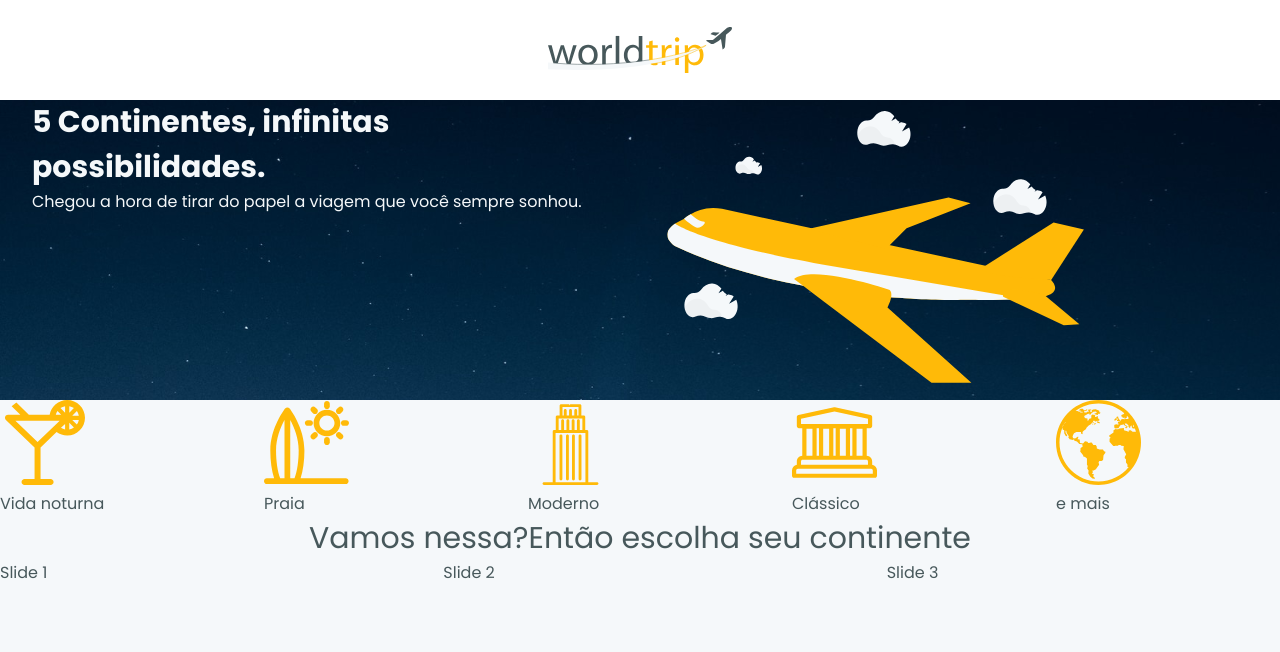
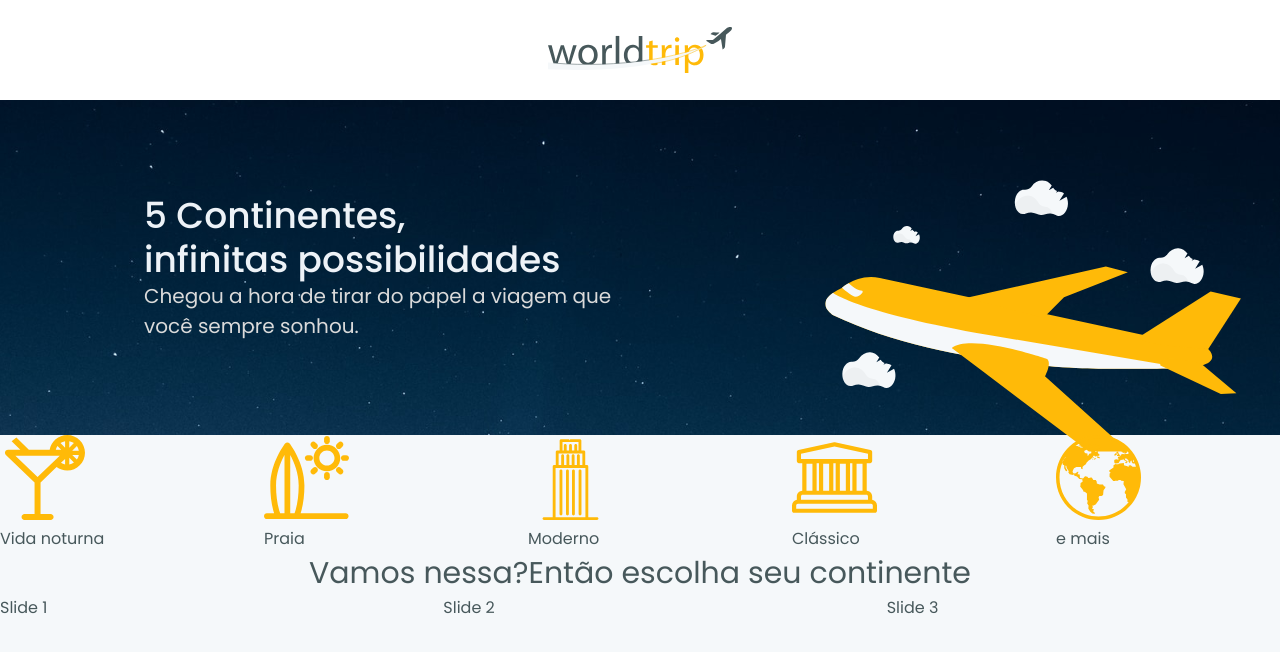
Before and after one commit to HemersonChaves/Desafio-01-Interface-com-Chakra-UI, a Next.js app: page / in a window 1280 px wide. Shown: the top 652 px of the page. Built offline with nearby package versions, Linux system fonts and the light colour scheme.

Commit message:
refactor(Banner): adiciona Flex ao Banner

```diff
--- a/src/components/Banner.tsx
+++ /dev/null
@@ -1,29 +0,0 @@
-import { Box, Text, SimpleGrid } from '@chakra-ui/react';
-import Image from 'next/image';
-import Airplane from "../../public/Airplane.svg";
-
-export default function Banner(): JSX.Element {
-  return (
-    <SimpleGrid
-      backgroundImage="url('/Background.svg')"
-      backgroundRepeat="no-repeat"
-      backgroundSize="cover"
-      flexDir='row'
-      w="100%"
-      columns={2}
-      spacing={10}
-      paddingLeft={8}
-      paddingRight={8}
-      color="white.50"
-    >
-      <Box>
-      <Text fontWeight="bold" fontSize={"3xl"} >5 Continentes,
-          infinitas possibilidades.</Text>
-        <p>Chegou a hora de tirar do papel a viagem que você sempre sonhou. </p>
-      </Box>
-      <Box alignItems="center">
-        <Image alt="airplane" src={Airplane} />
-      </Box>
-    </SimpleGrid >
-  )
-}
--- /dev/null
+++ b/src/components/Banner/index.tsx
@@ -0,0 +1,48 @@
+import { Box, Text, Flex, Image, Heading } from '@chakra-ui/react';
+
+export default function Banner(): JSX.Element {
+  return (
+    <Flex
+      backgroundImage="url('/Background.svg')"
+      backgroundRepeat="no-repeat"
+      backgroundSize="cover"
+      backgroundPosition={["100% 20%", "100% 20%", "100% 30%"]}
+      w="100%"
+      h={["163px", "250px", "250px", "335px"]}
+
+    >
+      <Flex
+        justify={["center", "space-between"]}
+        align="center"
+        w="100%"
+        mx="auto"
+        px={["4", "10", "15", "20", "36"]}
+      >
+        <div>
+          <Heading
+            color="gray.100"
+            fontWeight="500"
+            fontSize={["xl", "2l", "2xl", "3xl", "4xl"]} >
+            5 Continentes,<br />infinitas possibilidades
+          </Heading>
+
+          <Text
+            color="gray.300"
+            fontSize={["0.8rem", "xl"]}
+            maxW={["100%", "100%", "100%", "550px"]}
+
+          >
+            Chegou a hora de tirar do papel a viagem que você sempre sonhou.
+          </Text>
+        </div>
+      </Flex>
+      <Image
+        w={["300px", "300px", "300px", "430px"]}
+        display={["none", "none", "block"]}
+        transform="translateY(48px)"
+        mx="8"
+        alt="avião amarelo voando com algumas nuvens"
+        src="/Airplane.svg" />
+    </Flex >
+  )
+}
--- a/src/pages/index.tsx
+++ b/src/pages/index.tsx
@@ -1,4 +1,4 @@
-import { Box, Center, Flex, Text } from '@chakra-ui/react';
+import { Center, Flex, Text } from '@chakra-ui/react';
 import { Swiper, SwiperSlide } from 'swiper/react';
 import 'swiper/css';
 import type { NextPage } from 'next';
```
